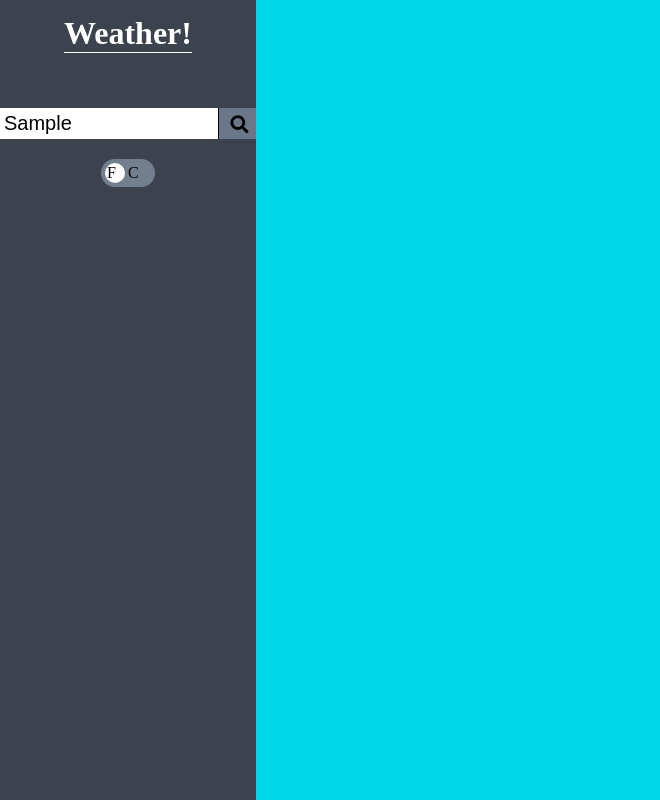
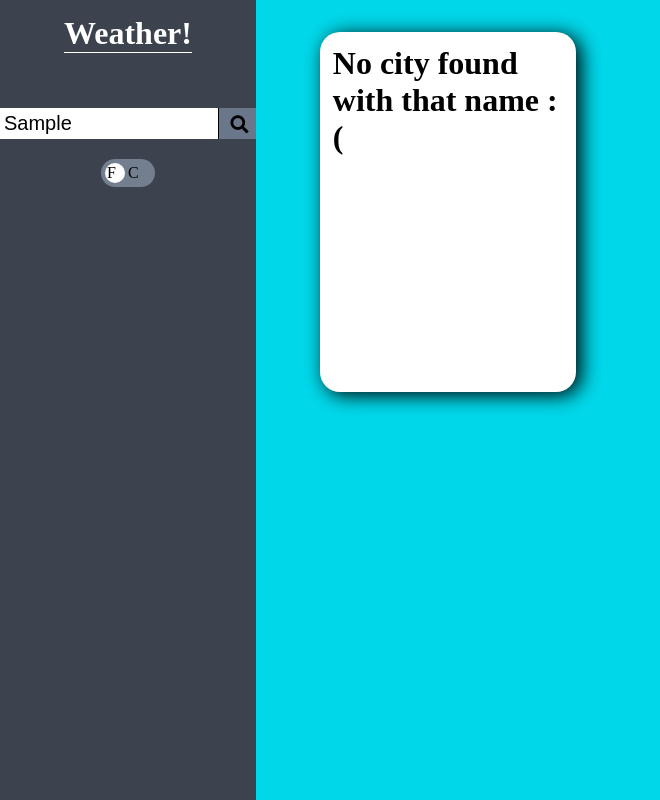
Before and after one commit to PaperOrb/weather_app, a website built with webpack: page dist/index.html in a window 1280 px wide. Both pictures are taken after typing "Sample" into the empty fields and a click on the button 236 px from the left and 123 px from the top of the page. Shown: the whole page, without its empty margins (0-660 px from the left). Built offline with nearby package versions, Linux system fonts and the light colour scheme; no server answers; files whose address does not match are found by name.

Commit message:
Display message if city not found

```diff
--- a/src/modules/weather.js
+++ b/src/modules/weather.js
@@ -20,6 +20,7 @@ const weather = (function () {
       return response.json();
     } catch (err) {
       console.log("failed to fetch weather");
+      return null;
     }
   }
 
@@ -29,7 +30,12 @@ const weather = (function () {
 
   function createCard(data, template) {
     let clone = template.cloneNode(true);
+    let cityNotFound = "No city found with that name :(";
     clone.setAttribute("style", "display: flex;");
+    if (data === null) {
+      clone.querySelector(".city").textContent = cityNotFound;
+      return clone;
+    }
     clone.querySelector(".city").textContent = data.name;
     clone.querySelector(".temperature").textContent = `${convertTemp(data.main.temp)}`;
     clone.querySelector(".weather-art").setAttribute("src", `images/${data.weather[0].icon}.png`);
```
Also changed, not shown: dist/index.html, dist/main.js.
